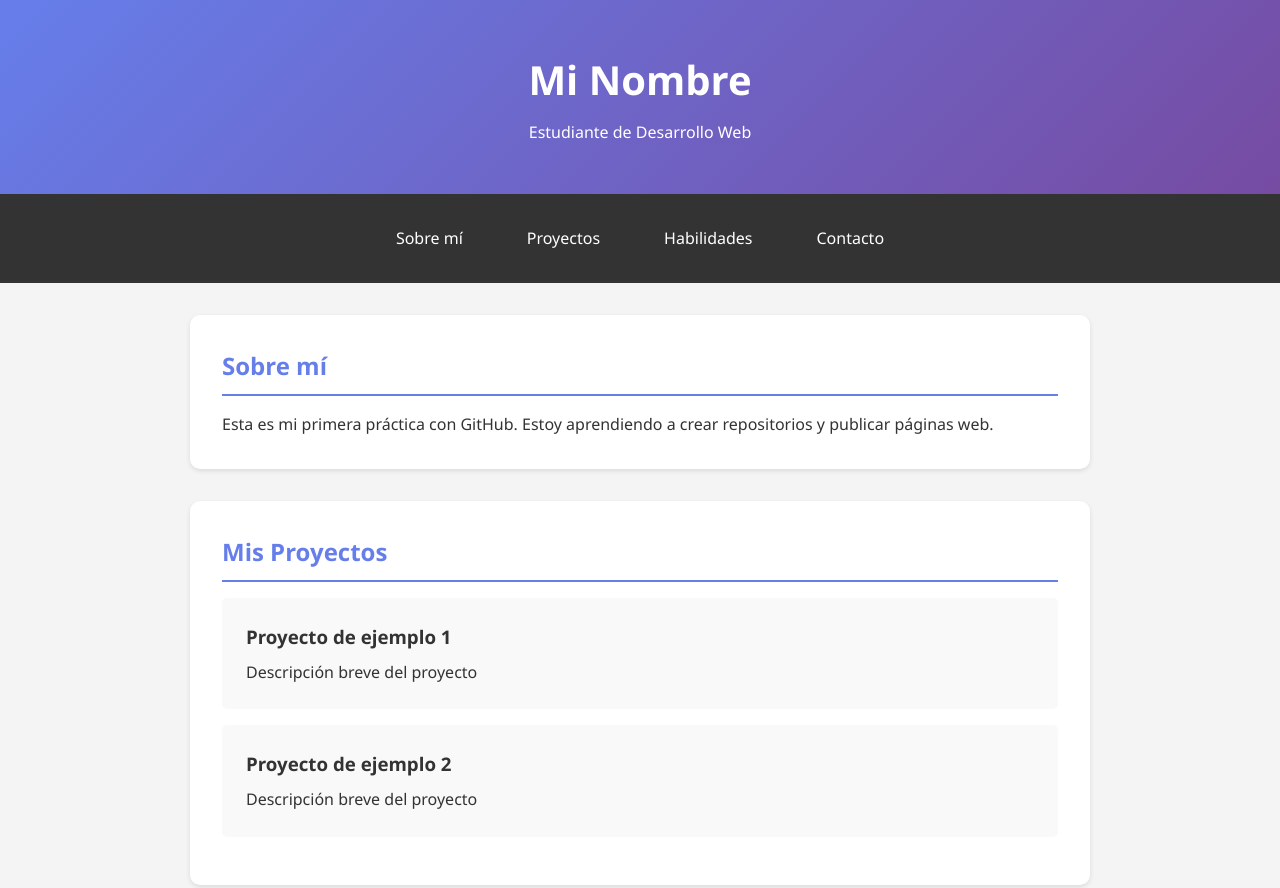
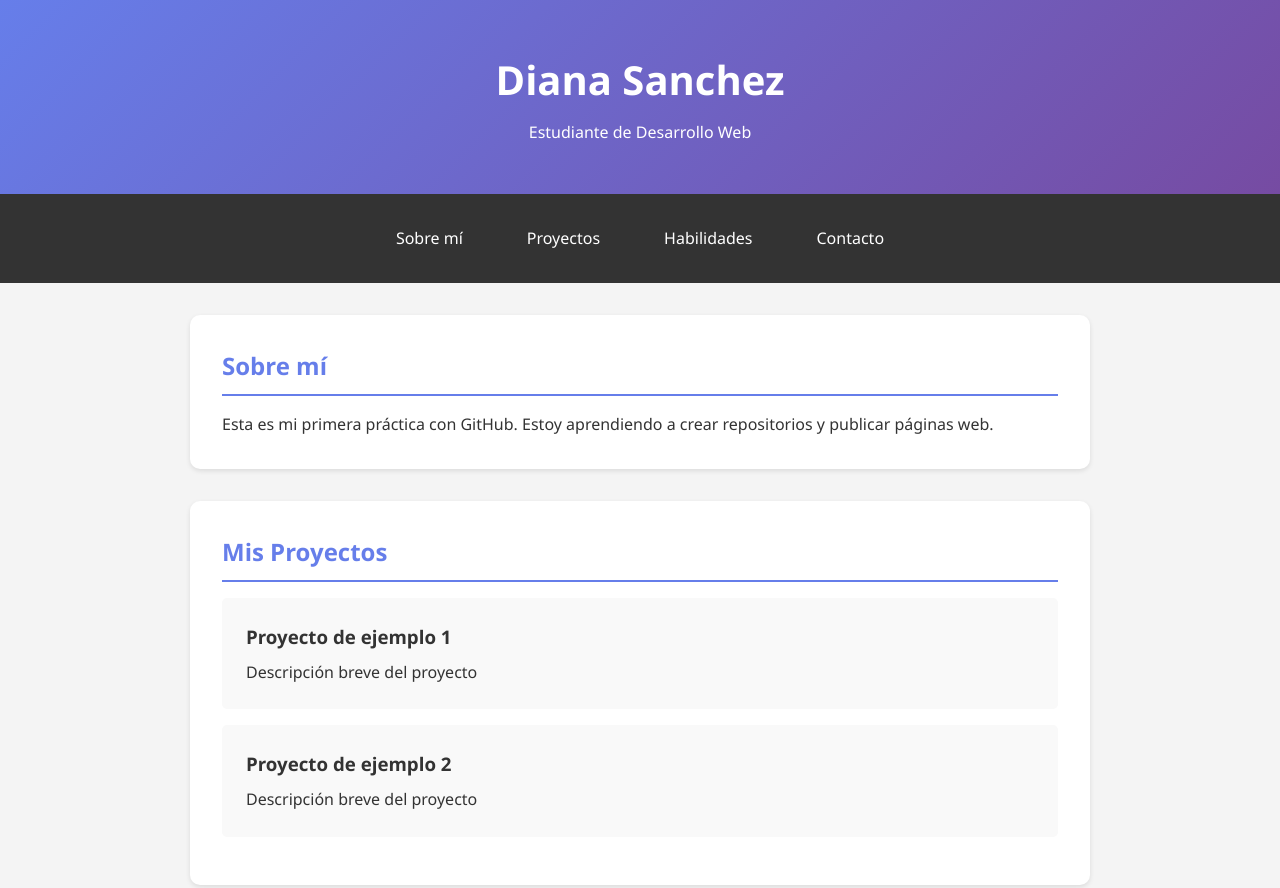
Before and after one commit to Diasanper/practica-portfolio, a plain HTML site: page index.html in a window 1280 px wide. Shown: the top 888 px of the page. Drawn offline with Linux system fonts and the light colour scheme.

Commit message:
Actualizar nombre en el header

```diff
--- a/index.html
+++ b/index.html
@@ -8,7 +8,7 @@
 </head>
 <body>
   <header>
-    <h1>Mi Nombre</h1>
+    <h1>Diana Sanchez</h1>
     <p>Estudiante de Desarrollo Web</p>
   </header>
 
```
